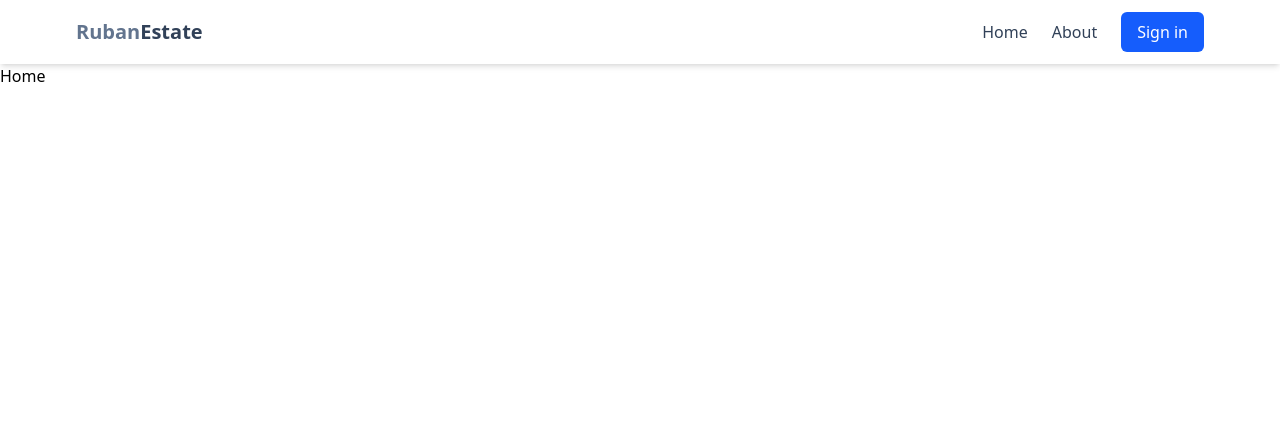
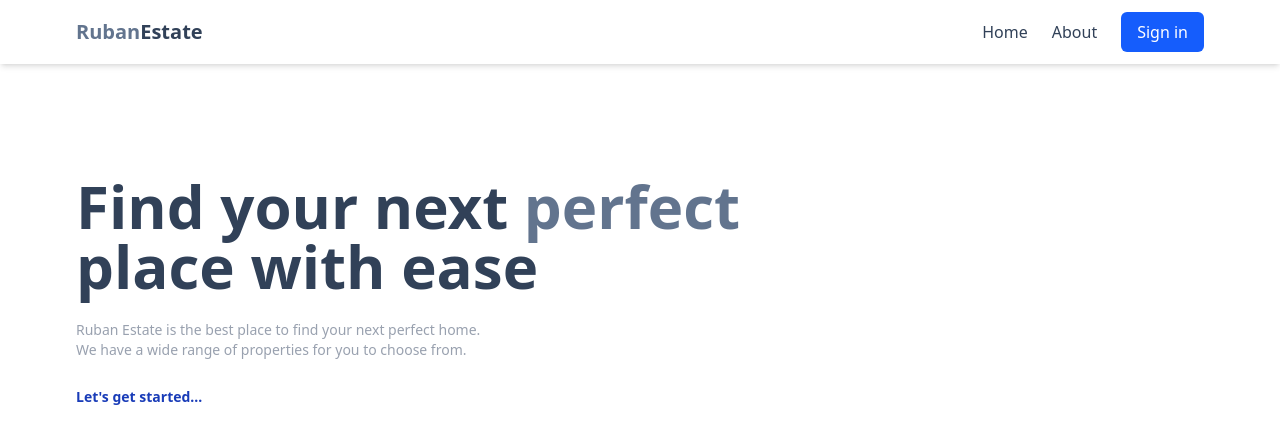
Before and after one commit to rubanofficial/REAL-ESTATE-LIVITY, a React (Vite) app in the folder client/: page / in a window 1280 px wide. Shown: the top 444 px of the page. Built offline with nearby package versions, Linux system fonts and the light colour scheme.

Commit message:
Implement animated hero section in Home component using Framer Motion

```diff
--- a/client/src/pages/Home.jsx
+++ b/client/src/pages/Home.jsx
@@ -1,3 +1,66 @@
 // src/pages/Home.jsx
+
 import React from 'react';
-export default function Home() { return <div>Home</div>; }
+import { Link } from 'react-router-dom';
+import { motion } from 'framer-motion';
+
+// Framer Motion variants for a staggered animation effect
+const containerVariants = {
+    hidden: { opacity: 0 },
+    visible: {
+        opacity: 1,
+        transition: {
+            staggerChildren: 0.3, // Each child will animate 0.3s after the previous one
+        },
+    },
+};
+
+const itemVariants = {
+    hidden: { y: 20, opacity: 0 },
+    visible: {
+        y: 0,
+        opacity: 1,
+        transition: {
+            duration: 0.5,
+        },
+    },
+};
+
+export default function Home() {
+    return (
+        // Main container for the hero section
+        <motion.div
+            className="flex flex-col gap-6 p-28 px-3 max-w-6xl mx-auto"
+            variants={containerVariants}
+            initial="hidden"
+            animate="visible"
+        >
+            <motion.h1
+                className="text-slate-700 font-bold text-3xl lg:text-6xl"
+                variants={itemVariants}
+            >
+                Find your next <span className="text-slate-500">perfect</span>
+                <br />
+                place with ease
+            </motion.h1>
+
+            <motion.div
+                className="text-gray-400 text-xs sm:text-sm"
+                variants={itemVariants}
+            >
+                Ruban Estate is the best place to find your next perfect home.
+                <br />
+                We have a wide range of properties for you to choose from.
+            </motion.div>
+
+            <motion.div variants={itemVariants}>
+                <Link
+                    to={'/search'} // We'll create this search page later
+                    className="text-xs sm:text-sm text-blue-800 font-bold hover:underline"
+                >
+                    Let's get started...
+                </Link>
+            </motion.div>
+        </motion.div>
+    );
+}
```
